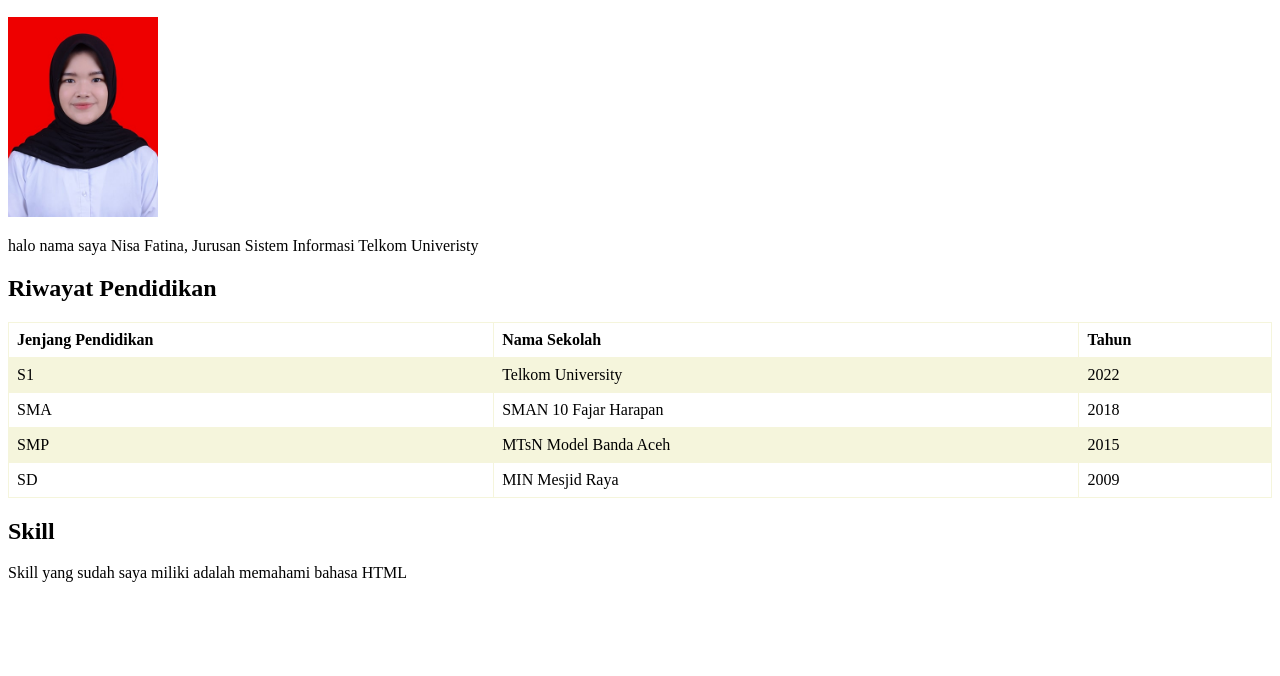
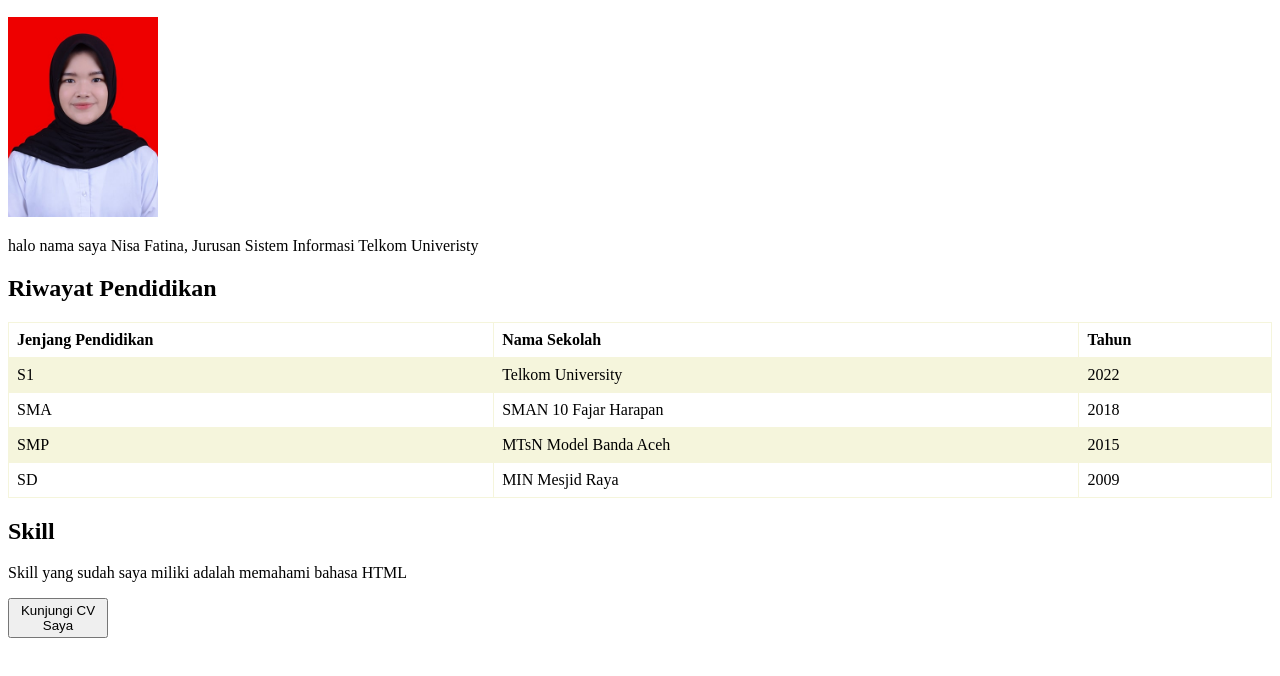
Before and after one commit to nisafatina/WAD_NISA-FATINA, a plain HTML site: page index.html in a window 1280 px wide. Shown: the part 110-786 px from the top of the page. Drawn offline with Linux system fonts and the light colour scheme.

Commit message:
Update index.html

```diff
--- a/index.html
+++ b/index.html
@@ -70,6 +70,9 @@ tr:nth-child(even) {
 </h2>
 <p> Skill yang sudah saya miliki adalah memahami bahasa HTML
 </p>
-
+<a href="https://nisafatina.github.io/Porto_NisaFatina/" target="_blank">
+        <button style="width:100px;height:40px;" >
+        Kunjungi CV Saya
+    </button> </a>
 </body>
 </html>
```
